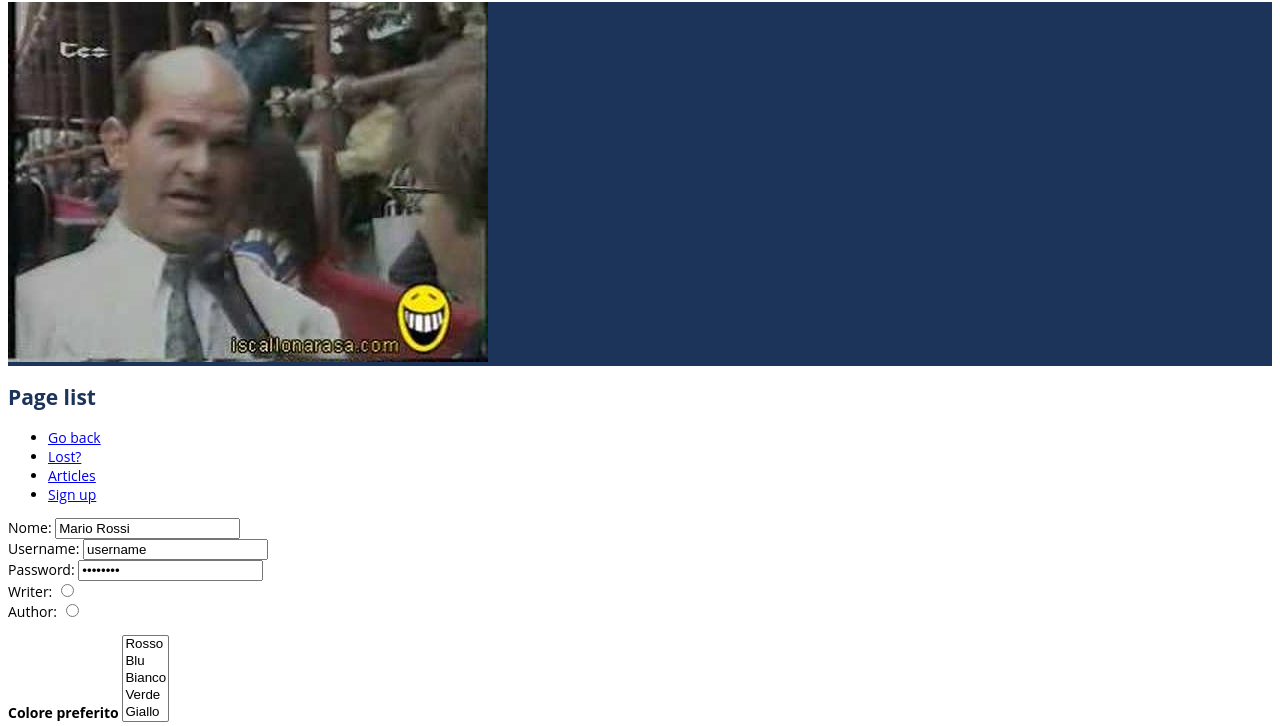
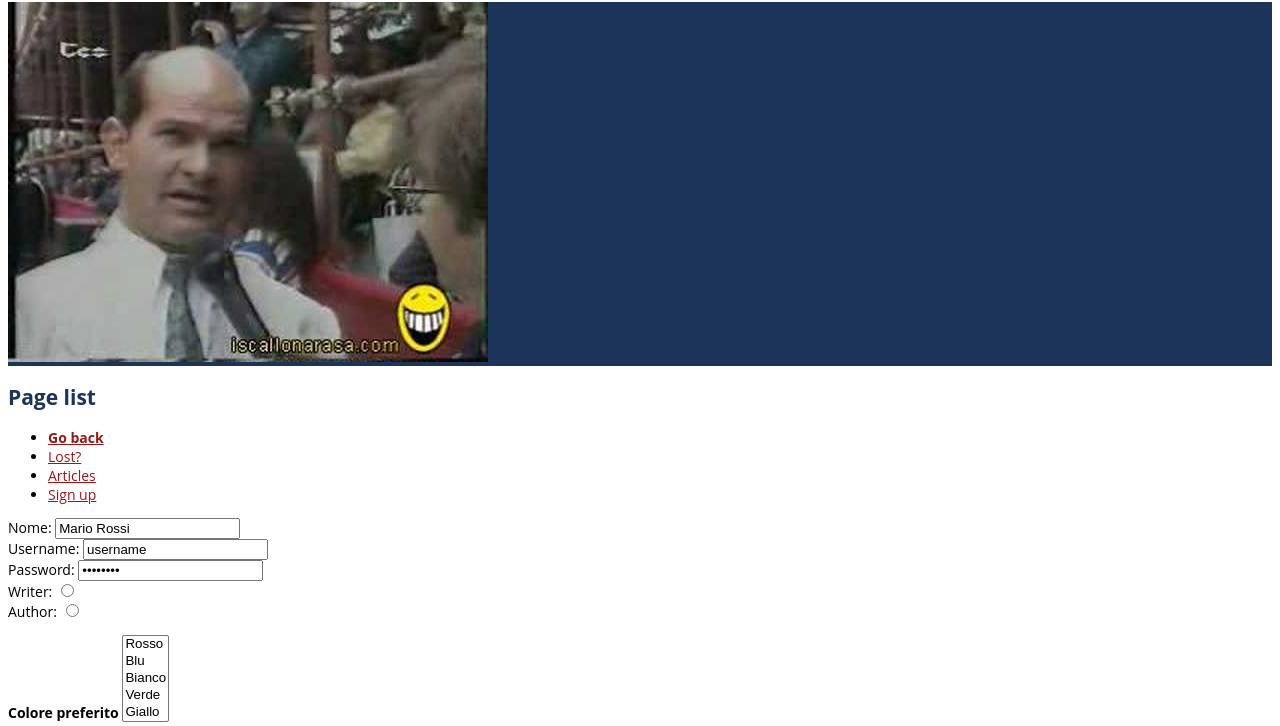
Before and after one commit to francescoaracu/Esercitazioni_FPW_Frank, a plain HTML site: page web/registrazione.html in a window 1280 px wide. In both pictures the pointer is over the link "Go back". Shown: the part 74-800 px from the top of the page. Drawn offline with Linux system fonts and the light colour scheme.

Commit message:
Task 5 esercizio CSS

```diff
--- a/web/style.css
+++ b/web/style.css
@@ -1,13 +1,3 @@
-/*
-To change this license header, choose License Headers in Project Properties.
-To change this template file, choose Tools | Templates
-and open the template in the editor.
-*/
-/*
-    Created on : 25-Mar-2019, 09:34:45
-    Author     : frank
-*/
-
 body {
     font-size: 14px;
     font-family: "Open Sans", Arial, sans-serif;
@@ -33,3 +23,12 @@ div#content > h2 {
 h1, h2, h3, h4, h5, h6 {
     color: #1c345a;
 }
+
+a {
+    color: #9e1616;
+}
+
+a:hover {
+    text-decoration: underline;
+    font-weight: bold;
+}
```
